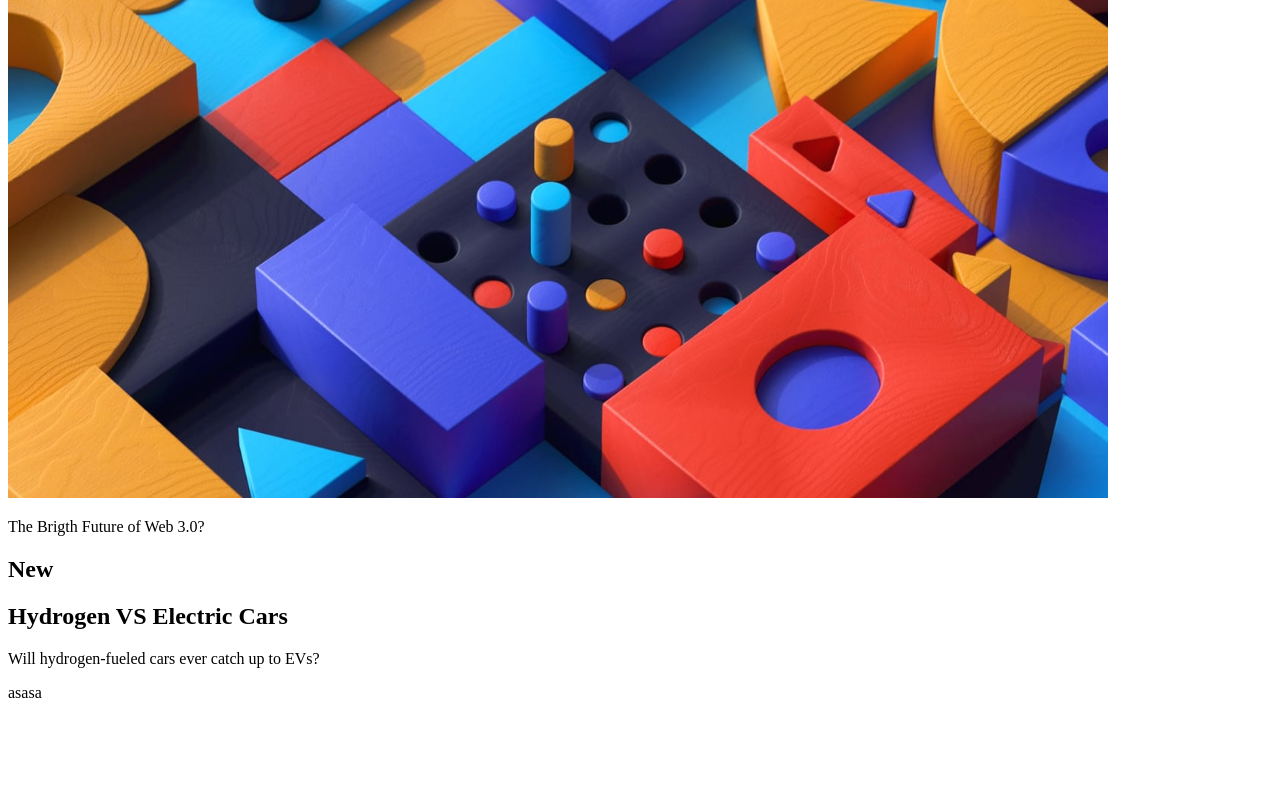
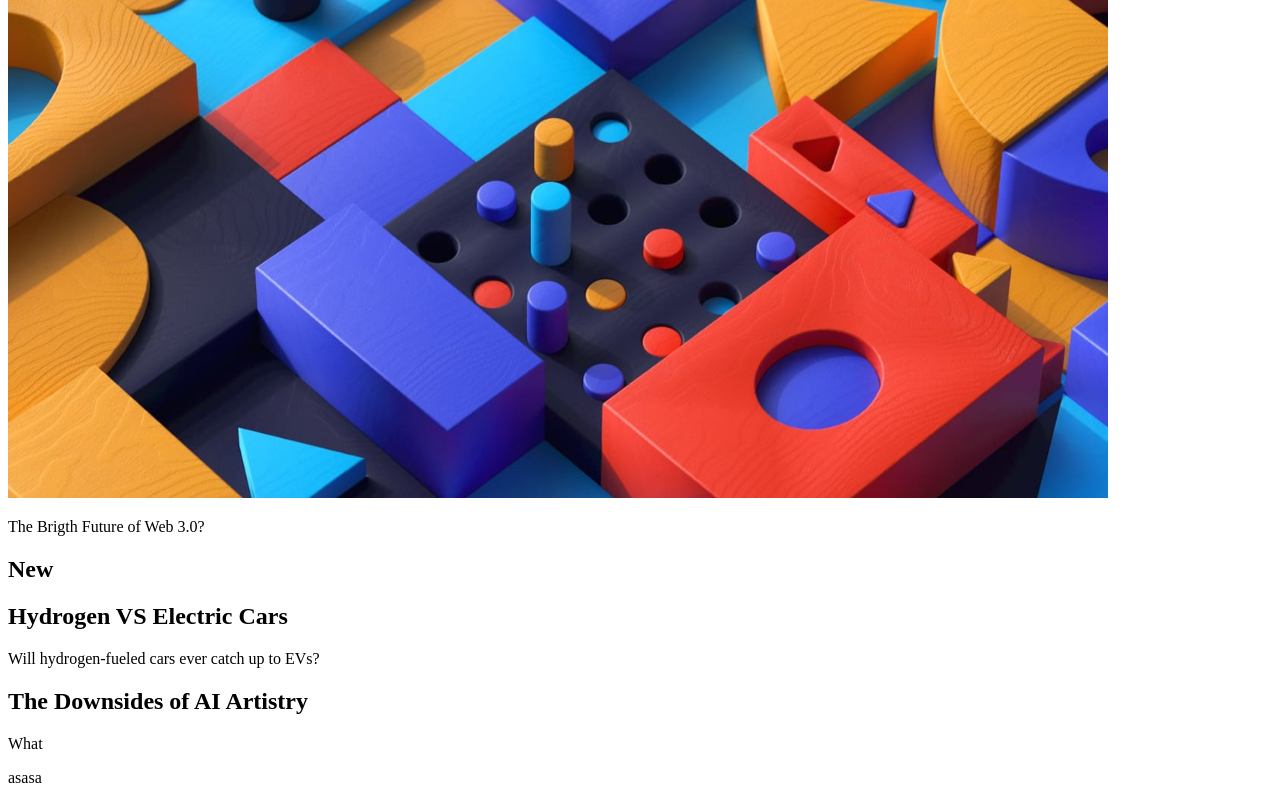
Before and after one commit to Ivan-Garita99/RetoSemanal, a plain HTML site: page index.html in a window 1280 px wide. Shown: the part 82-877 px from the top of the page. Before the commit the page ends 800 px from the top, so only its background shows below. Drawn offline with Linux system fonts and the light colour scheme.

```diff
--- a/index.html
+++ b/index.html
@@ -49,12 +49,22 @@
                     <h1>
                         New
                     </h1>
+
                     <h1>
                         Hydrogen VS Electric Cars
                     </h1>
                     <p>
                         <span>
                             Will hydrogen-fueled cars ever catch up to EVs?
+                        </span>
+                    </p>
+
+                    <h1>
+                        The Downsides of AI Artistry
+                    </h1>
+                    <p>
+                        <span>
+                            What
                         </span>
                     </p>
                 </div>
```
